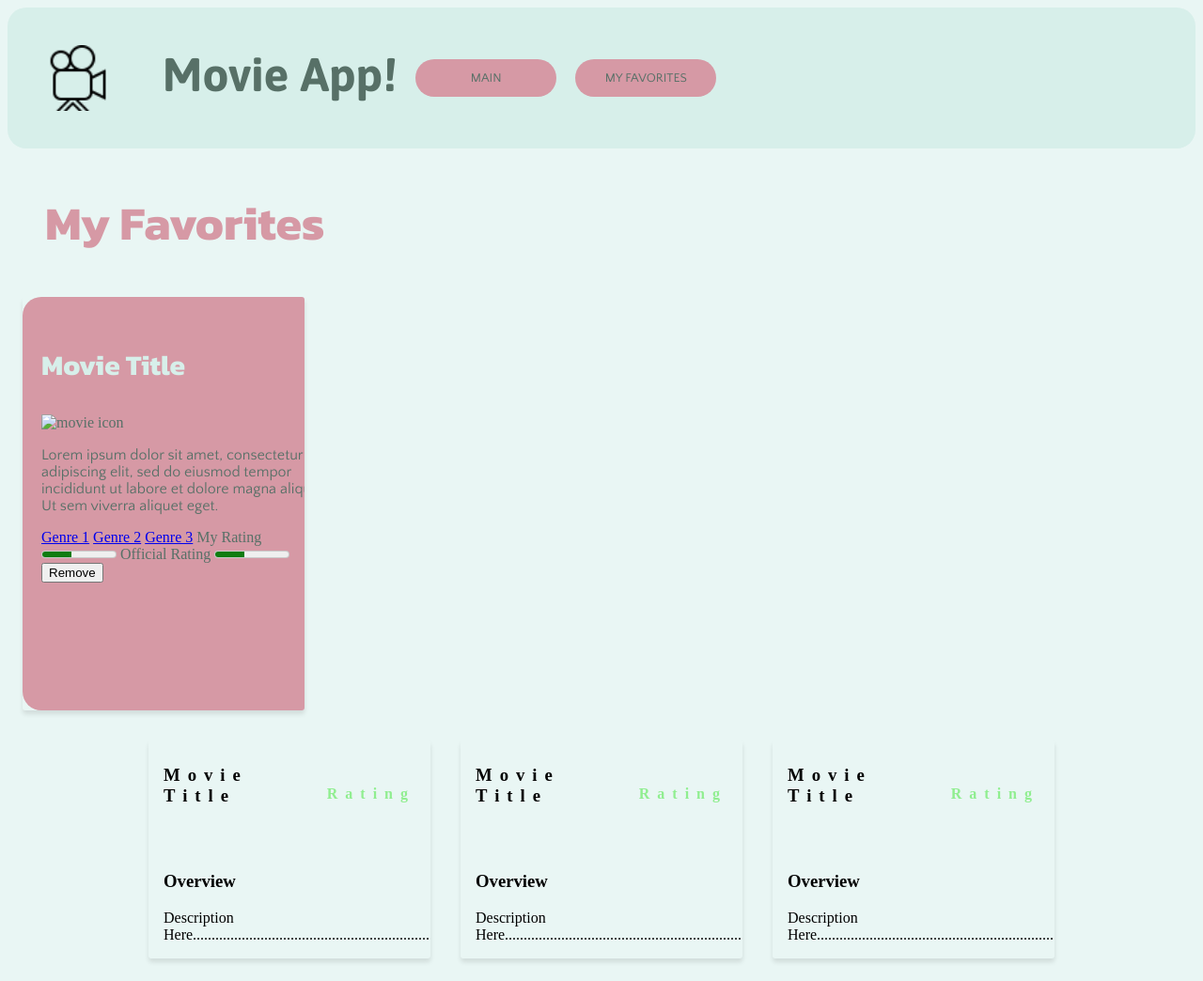
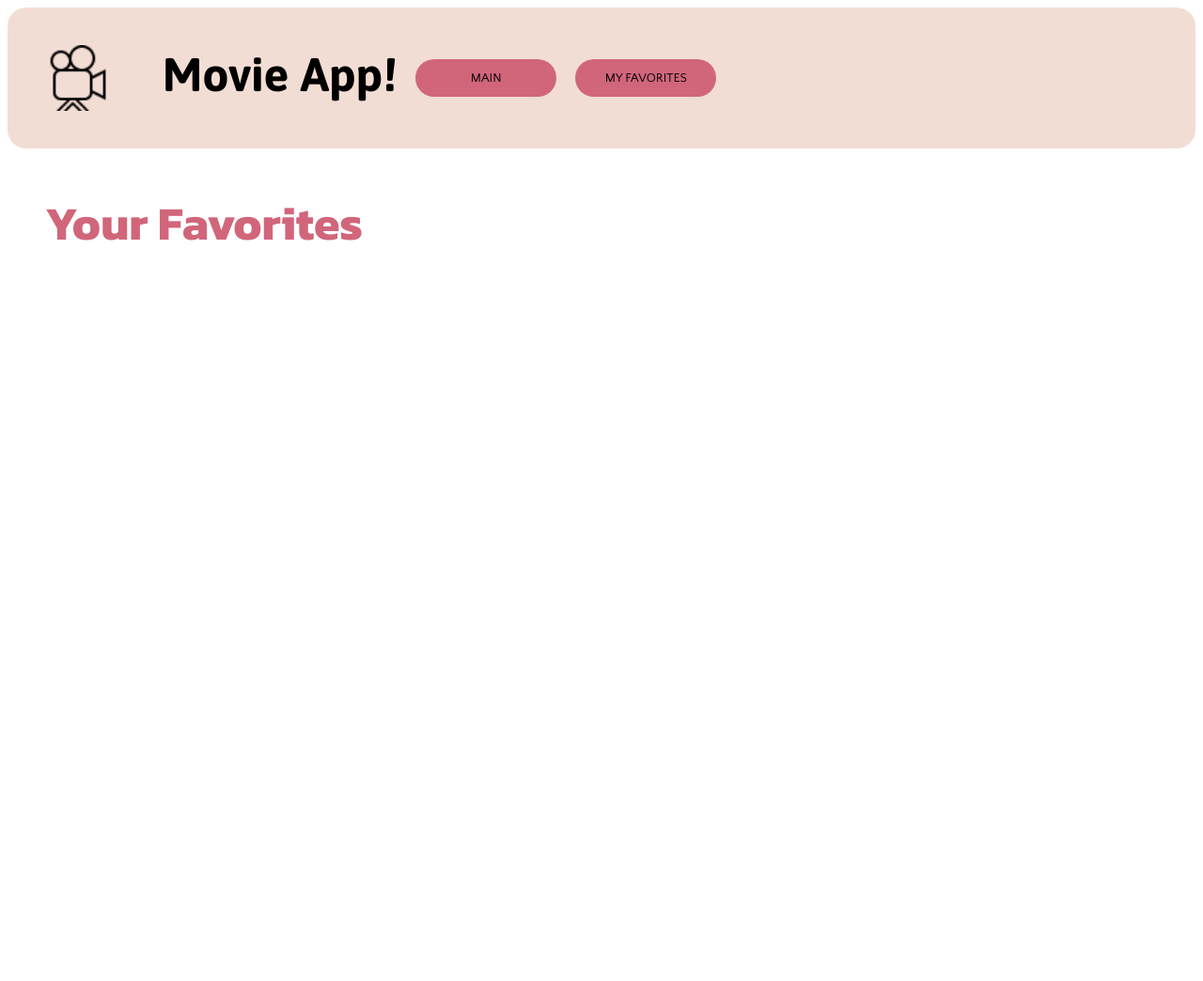
Before and after one commit to knox-sowers-movies-app/movies-application, a website with bundled scripts: page index.html in a window 1280 px wide. Shown: the whole page at 94% size. After the commit the page ends 800 px from the top, so only its background shows below. Built offline with nearby package versions, Linux system fonts and the light colour scheme; data requests are answered from the project's data file.

Commit message:
Pushing before I stop for a while.

```diff
--- a/css/style.css
+++ b/css/style.css
@@ -5,11 +5,11 @@
 /*font-family: 'Quattrocento Sans', sans-serif;*/
 
 :root {
-    --text: #577067;
-    --background: #e9f6f4;
-    --primary: #d699a5;
-    --secondary: #d7efea;
-    --accent: #b3475d;
+    --text: #000000;
+    --background: #ffffff;
+    --primary: #d1667b;
+    --secondary: #f2ddd4;
+    --accent: #c03998;
 }
 
 body {
@@ -38,7 +38,7 @@ nav img {
 }
 
 
-.hero h2 {
+.page-wrapper h2 {
     font-family: 'Kanit', sans-serif;
     color: var(--primary);
     font-size: 50px;
@@ -75,66 +75,10 @@ button:hover {
 
 .fav-card h3 {
     font-family: 'Kanit', sans-serif;
-    color: var(--secondary);
+    color: var(--background);
     font-size: 30px;
 }
 
 .fav-card p {
     font-family: 'Quattrocento Sans', sans-serif;
 }
-
-main {
-    display: flex;
-    flex-wrap: wrap;
-    justify-content: center;
-}
-
-.movie {
-    width: 300px;
-    margin: 1rem;
-    border-radius: 3px;
-    box-shadow: 0.2px 4px 5px rgba(0, 0, 0, 0.1);
-    overflow: hidden;
-}
-
-.movie img {
-    width: 100%;
-}
-
-.movie-info {
-    display: flex;
-    align-items: center;
-    justify-content: space-between;
-    padding: 0.5rem 1rem 1rem;
-    letter-spacing: 0.5rem;
-}
-
-.movie-info h3 {
-    margin-top: 0;
-}
-
-.movie-info span {
-    padding: 0.25rem 0.5 rem;
-    border-radius: 3px;
-    font-weight: bold;
-}
-
-.movie-info span.green {
-    color: lightgreen;
-}
-
-.movie-info span.orange {
-    color: orange;
-}
-
-.movie-info span.red {
-    color: red;
-}
-
-.overview {
-    left: 0;
-    right: 0;
-    bottom: 0;
-    padding: 1rem;
-    max-height: 100%;
-}
--- a/data/movies.json
+++ b/data/movies.json
@@ -4,9 +4,11 @@
       "id": 1,
       "title": "Shrek",
       "icon": 5,
-      "description": ,
-      "genre":  ,
-      "rating":,
+      "overview": "It ain't easy bein' green -- especially if you're a likable (albeit smelly) ogre named Shrek. On a mission to retrieve a gorgeous princess from the clutches of a fire-breathing dragon, Shrek teams up with an unlikely compatriot -- a wisecracking donkey.",
+      "genre_ids": [16, 35, 14, 12, 10751],
+      "vote_average": 7.73,
+      "my_rating": 10,
+      "release_date": "2001-05-18"
     }
   ]
 }
--- a/index.html
+++ b/index.html
@@ -9,6 +9,7 @@
     <link rel="stylesheet" href="/css/style.css">
 </head>
 <body>
+<div class="page-wrapper">
     <nav>
         <img src="images/icons8-movie-50.png" alt="movie icon">
 
@@ -17,69 +18,26 @@
         <button type="button">Main</button>
         <button type="button">My Favorites</button>
     </nav>
-    <div class="hero">
-        <h2>My Favorites</h2>
-        <div class="card-holder movie">
-            <div class="fav-card">
-                <h3>Movie Title</h3>
-                <img src="" alt="movie icon">
-                <p>Lorem ipsum dolor sit amet, consectetur adipiscing elit, sed do eiusmod tempor incididunt ut labore et dolore magna aliqua. Ut sem viverra aliquet eget.</p>
-                <a href="#">Genre 1</a> <a href="#">Genre 2</a> <a href="#">Genre 3</a>
-                My Rating
-                <meter class="book-card-meter" min="0" max="10" value="4"></meter>
-
-                Official Rating
-                <meter class="book-card-meter" min="0" max="10" value="4"></meter>
-
-                <button type="button">Remove</button>
-            </div>
+    <h2>Your Favorites</h2>
+    <section class="container">
+        <div class="movie-grid">
+        <!--<article class="fav-card">-->
+        <!--<h3 class="movie-title">Movie Name</h3>-->
+        <!--<p class="movie-year">Year:</p>-->
+        <!--<p class="movie-description"></p>-->
+        <!--<div class="d-flex align-items-center justify-content-between">-->
+        <!--<span>My Rating:</span>-->
+        <!--<span class="personal-card-rating"></span>-->
+        <!--</div>-->
+        <!--<meter class="movie-meter" min="0" max="10" value="4"></meter>-->
+        <!--<div class="d-flex, align-items-center justify-content-start">-->
+        <!--<div class="movie-genre-tag">Horror</div>-->
+        <!--<div class="movie-genre-tag">Drama</div>-->
+        <!--</div>-->
+        <!--</article>-->
         </div>
-    </div>
-
-<!-- following a youtube to create a main underneath the favorites HERO to display movies-->
-    <main class="main">
-        <div class="movie">
-            <img src="" alt="">
-
-            <div class="movie-info">
-                <h3>Movie Title</h3>
-                <span class="green">Rating</span>
-            </div>
-
-            <div class="overview">
-                <h3>Overview</h3>
-                Description Here................................................................................................................................................................
-            </div>
-        </div>
-
-        <div class="movie">
-            <img src="" alt="">
-
-            <div class="movie-info">
-                <h3>Movie Title</h3>
-                <span class="green">Rating</span>
-            </div>
-
-            <div class="overview">
-                <h3>Overview</h3>
-                Description Here................................................................................................................................................................
-            </div>
-        </div>
-
-        <div class="movie">
-            <img src="" alt="">
-
-            <div class="movie-info">
-                <h3>Movie Title</h3>
-                <span class="green">Rating</span>
-            </div>
-
-            <div class="overview">
-                <h3>Overview</h3>
-                Description Here................................................................................................................................................................
-            </div>
-        </div>
-    </main>
+    </section>
+</div>
     <script type="module" src="js/index.js"></script>
 </body>
 </html>
--- a/js/index.js
+++ b/js/index.js
@@ -8,27 +8,35 @@ import {movieKey} from "./keys.js";
 // 3. Make our main function call necessary parts
 // 4. CSS/Style our site more
 
+//This function makes the cards already in our DB, still need a function to call our cards, this will go into the async section
+const renderMovie = (movies, favorite) => {
+    const modal = document.createElement("div");
+    model.classList.add('modal');
+    model.innerHTML = `            <article class="fav-card">
+                <h3 class="movie-title">${movies[0].title}</h3>
+                <p class="movie-year">Year: ${movies[0].release_date}</p>
+                <p class="movie-description">${movies[0].overview}</p>
+                <div class="d-flex align-items-center justify-content-between">
+                    <span>My Rating:</span>
+                    <span class="personal-card-rating"></span>
+                </div>
+                <span>Average Rating:</span>
+                <meter class="movie-meter" min="0" max="10" value="4"></meter>
+                <div class="d-flex, align-items-center justify-content-start">
+                ${renderGenres(movies[0].genre_ids[0])}
+                </div>
+            </article>
+        ` }
+
+const renderGenres = (genre) => {
+    const genreHTML = genre.map((genre) => `<span class="movie-card-tag">${movies[0].genre_id[0]}</span>`).join("");
+    return genreHTML;
+};
+
 (async() => {
-
-    // const  getMoviesAPI("Shrek");
-    // await getMoviesDB("Shrek");
-    // await getMoviesAPI('jaws');
-    const renderModel = (movies, favorite) => {
-        const modal = document.createElement("div");
-        model.classList.add('modal');
-        model.innerHTML = `
-            <div class="fav-card">
-                <h3>Movie Title</h3>
-                <img src="" alt="movie icon">
-                <p>Lorem ipsum dolor sit amet, consectetur adipiscing elit, sed do eiusmod tempor incididunt ut labore et dolore magna aliqua. Ut sem viverra aliquet eget.</p>
-                <a href="#">Genre 1</a> <a href="#">Genre 2</a> <a href="#">Genre 3</a>
-                My Rating
-                <meter class="book-card-meter" min="0" max="10" value="4"></meter>
-
-                Official Rating
-                <meter class="book-card-meter" min="0" max="10" value="4"></meter>
-
-                <button type="button">Remove</button>
-            </div>`
+    const movies = await getMoviesDB();
+    for (let movie of movies) {
+        const target = document.querySelector(".movie-grid");
+        renderMovie(movie, target);
     }
 })();
```
